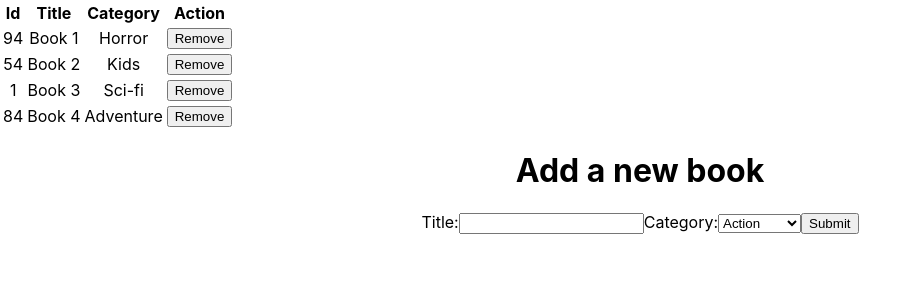
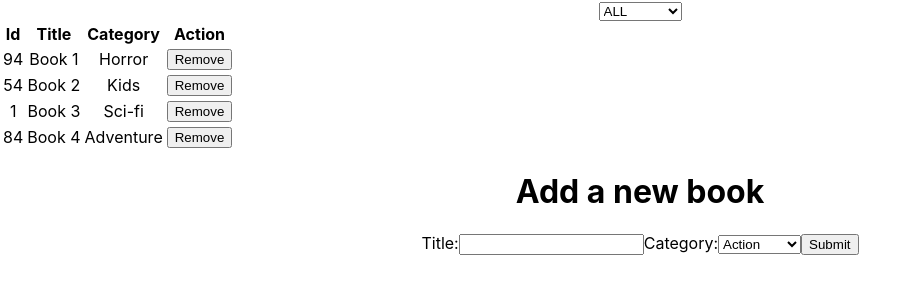
Before and after one commit to rajkumardas2701/bookstore, a React (Create React App) app: page / in a window 1280 px wide. Shown: the top 300 px of the page, without its empty margins (0-918 px from the left). Built offline with nearby package versions, Linux system fonts and the light colour scheme.

Commit message:
Add CategoryFilter component in BookList

```diff
--- a/src/containers/BooksList.js
+++ b/src/containers/BooksList.js
@@ -3,6 +3,7 @@ import PropTypes from 'prop-types';
 import { connect } from 'react-redux';
 import Book from '../components/Book';
 import { actionRemoveBook } from '../actions/index';
+import { CategoryFilter } from '../components/CategoryFilter';
 
 const BooksList = ({ books, removeBook }) => {
   const handleRemoveBook = (book) => {
@@ -10,6 +11,8 @@ const BooksList = ({ books, removeBook }) => {
   };
   const data = books.map((book) => (<Book key={`book-${book.id}`} book={book} deleteBook={() => handleRemoveBook(book)} />));
   return (
+    <>
+      <CategoryFilter />
       <table className="books-table">
         <thead>
           <tr>
@@ -23,6 +26,7 @@ const BooksList = ({ books, removeBook }) => {
           {data}
         </tbody>
       </table>
+    </>
   );
 };
 
```
Lines whose indentation alone changed are shown as unchanged.
